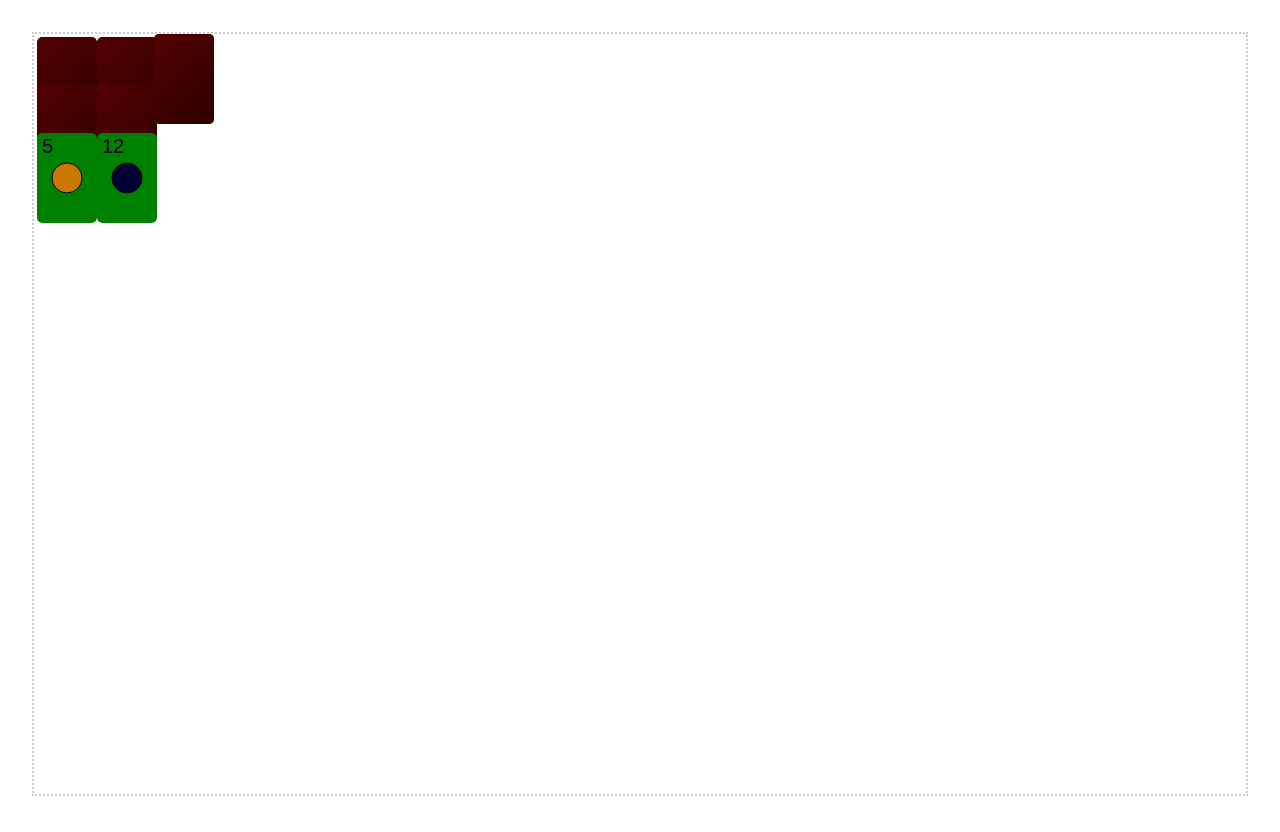
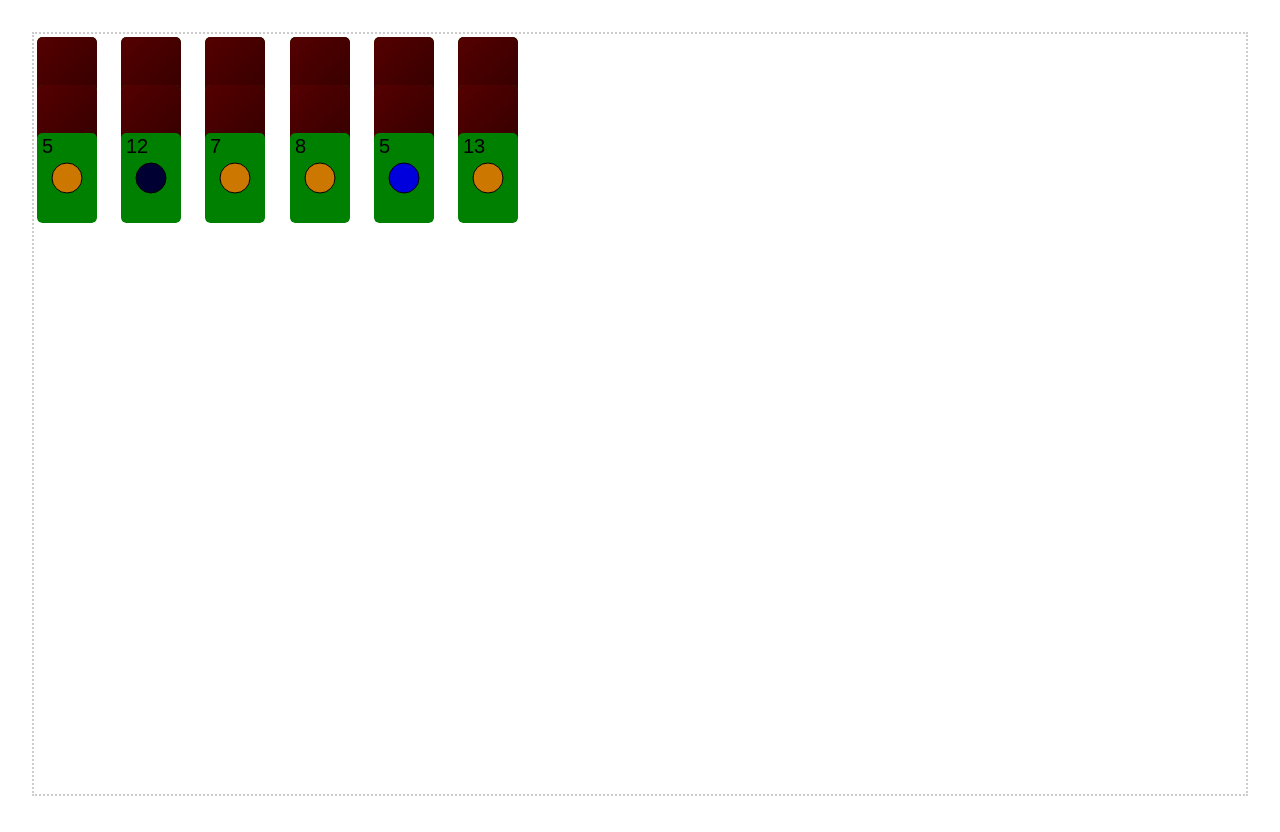
Before and after one commit to johnisahamster/solitaire-engine, an Angular app in the folder ng-solitaire-engine/: page / in a window 1280 px wide. Built offline with nearby package versions, Linux system fonts and the light colour scheme.

Commit message:
fix: prevent railroad collapse when no cards present and increase railroad height

```diff
--- a/ng-solitaire-engine/src/app/components/stacks/railroads/railroad/railroad.scss
+++ b/ng-solitaire-engine/src/app/components/stacks/railroads/railroad/railroad.scss
@@ -1,10 +1,11 @@
 .railroad {
     //background-color: #eeeeee;
-    height: inherit;
+    height: 90%;
     width: fit-content;
     margin: 5%;
     display: flex;
     flex-direction: column;
+    min-width: 60px; //prevents collapse when 0 cards
 }
 .cdk-drag-placeholder {
     opacity: 0;
--- a/ng-solitaire-engine/src/app/gameboard/gameboard.html
+++ b/ng-solitaire-engine/src/app/gameboard/gameboard.html
@@ -1,5 +1,9 @@
 <div class="gameboard" cdkDropListGroup>
     <se-railroad></se-railroad>
     <se-railroad></se-railroad>
-    <se-card></se-card>
+    <se-railroad></se-railroad>
+    <se-railroad></se-railroad>
+    <se-railroad></se-railroad>
+    <se-railroad></se-railroad>
+    <!-- <se-card></se-card> -->
 </div>
--- a/ng-solitaire-engine/src/app/gameboard/gameboard.scss
+++ b/ng-solitaire-engine/src/app/gameboard/gameboard.scss
@@ -2,3 +2,6 @@
     display: flex;
     flex-direction: row;
 }
+se-railroad {
+    margin-right: 2%;
+}
```
